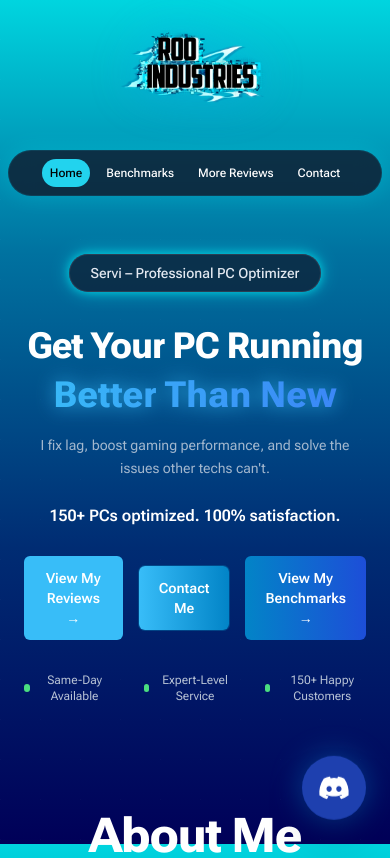
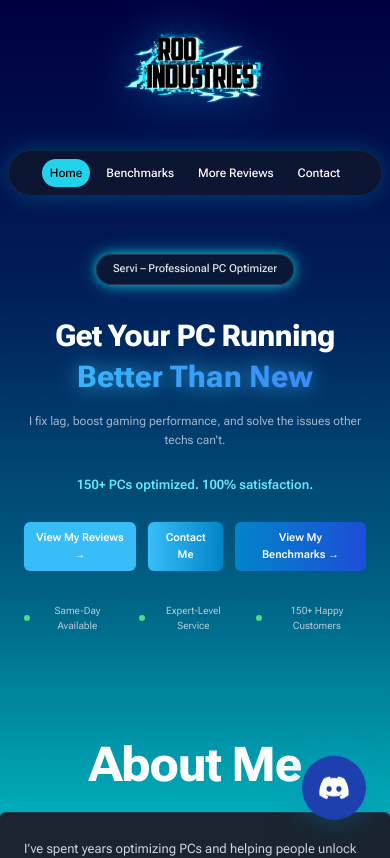
Before and after one commit to LoaiMaher/rooindustries, a React (Create React App) app: page / in a window 390 px wide. Shown: the top 858 px of the page. Built offline with nearby package versions, Linux system fonts and the light colour scheme.

Commit message:
fixed background font sizes on buttons and minor edits.

```diff
--- a/src/App.jsx
+++ b/src/App.jsx
@@ -15,8 +15,8 @@ function App() {
     <Router>
       <div
         className="relative min-h-screen text-white overflow-hidden
-              bg-[linear-gradient(to_bottom,#00d5df_0%,#0072a0_30%,#002c73_65%,#000058_100%)]
-              bg-fixed"
+        bg-[linear-gradient(to_top,#00b7c0_0%,#006185_30%,#001f5a_65%,#000040_100%)]
+        bg-fixed"
       >
         {/* Subtle grid overlay */}
         <div
--- a/src/components/Hero.jsx
+++ b/src/components/Hero.jsx
@@ -5,73 +5,87 @@ export default function Hero() {
   return (
     <header className="pt-28" id="top">
       <section className="mx-auto max-w-3xl px-6 text-center">
+        {/* Tagline */}
         <div
-          className="inline-flex items-center rounded-full border border-slate-700/80 bg-slate-900/70 px-5 py-2
-             shadow-[0_0_10px_rgba(0,255,255,0.6),0_0_20px_rgba(0,255,255,0.4)]"
+          className="inline-flex items-center rounded-full border border-slate-700/80
+                     bg-slate-900/70 px-4 sm:px-5 py-1.5 sm:py-2
+                     shadow-[0_0_10px_rgba(0,255,255,0.6),0_0_20px_rgba(0,255,255,0.4)]"
         >
-          <span className="text-sm font-medium text-slate-200">
+          <span className="text-[11px] sm:text-sm font-medium text-slate-200">
             Servi – Professional PC Optimizer
           </span>
         </div>
 
-        <h1 className="mt-8 text-4xl sm:text-5xl lg:text-6xl font-extrabold leading-tight tracking-tight">
+        {/* Headings */}
+        <h1 className="mt-8 text-3xl sm:text-5xl lg:text-6xl font-extrabold leading-tight tracking-tight">
           Get Your PC Running
         </h1>
         <div
-          className="mt-1 text-4xl sm:text-5xl lg:text-6xl font-extrabold leading-tight
-  bg-gradient-to-r from-sky-400 to-blue-500 text-transparent
-  bg-clip-text drop-shadow-[0_0_10px_rgba(56,189,248,0.7)]"
+          className="mt-1 text-3xl sm:text-5xl lg:text-6xl font-extrabold leading-tight
+                     bg-gradient-to-r from-sky-400 to-blue-500 text-transparent
+                     bg-clip-text drop-shadow-[0_0_10px_rgba(56,189,248,0.7)]"
         >
           Better Than New
         </div>
 
-        <p className="mt-4 text-sm text-slate-300/80 leading-relaxed">
+        {/* Description */}
+        <p className="mt-4 text-xs sm:text-sm text-slate-300/80 leading-relaxed">
           I fix lag, boost gaming performance, and solve the issues other techs
           can't.
         </p>
 
-        <p className="mt-6 font-semibold text-accent">
+        <p className="mt-6 text-[13px] sm:text-base font-semibold text-cyan-300">
           150+ PCs optimized. 100% satisfaction.
         </p>
 
-        <div className="mt-7 flex items-center justify-center gap-4">
+        {/* Buttons */}
+        <div className="mt-7 flex items-center justify-center gap-3 sm:gap-4">
           <a
             href="#homepage-reviews"
-            className="rounded-md bg-gradient-to-r from-sky-400 to-sky-400 px-5 py-3 text-sm font-semibold text-white hover:from-sky-500 hover:to-blue-600 hover:shadow-[0_0_20px_rgba(56,189,248,0.7)] active:translate-y-px transition-all duration-300"
+            className="rounded-md bg-gradient-to-r from-sky-400 to-sky-400
+                       px-3 sm:px-5 py-2 sm:py-3 text-[11px] sm:text-sm font-semibold text-white
+                       hover:from-sky-500 hover:to-blue-600
+                       hover:shadow-[0_0_20px_rgba(56,189,248,0.7)]
+                       active:translate-y-px transition-all duration-300"
           >
             View My Reviews →
           </a>
 
           <Link
             to="/Contact"
-            className="rounded-md bg-gradient-to-r from-sky-400 to-sky-600 px-5 py-3 text-sm font-semibold text-white
-             ring-1 ring-sky-700/50 hover:from-cyan-400 hover:to-sky-500
-             hover:shadow-[0_0_20px_rgba(56,189,248,0.6)] active:translate-y-px
-             transition-all duration-300"
+            className="rounded-md bg-gradient-to-r from-sky-400 to-sky-600
+                       px-3 sm:px-5 py-2 sm:py-3 text-[11px] sm:text-sm font-semibold text-white
+                       ring-1 ring-sky-700/50 hover:from-cyan-400 hover:to-sky-500
+                       hover:shadow-[0_0_20px_rgba(56,189,248,0.6)]
+                       active:translate-y-px transition-all duration-300"
           >
             Contact Me
           </Link>
 
           <Link
             to="/Benchmarks"
-            className="rounded-md bg-gradient-to-r from-sky-600 to-blue-700 px-5 py-3 text-sm font-semibold text-white hover:from-sky-500 hover:to-blue-600 hover:shadow-[0_0_20px_rgba(56,189,248,0.7)] active:translate-y-px transition-all duration-300"
+            className="rounded-md bg-gradient-to-r from-sky-600 to-blue-700
+                       px-3 sm:px-5 py-2 sm:py-3 text-[11px] sm:text-sm font-semibold text-white
+                       hover:from-sky-500 hover:to-blue-600
+                       hover:shadow-[0_0_20px_rgba(56,189,248,0.7)]
+                       active:translate-y-px transition-all duration-300"
           >
             View My Benchmarks →
           </Link>
         </div>
 
-        {/* bullets */}
-        <div className="mt-8 flex items-center justify-center gap-8 text-xs text-slate-300/90">
-          <div className="flex items-center gap-2">
-            <span className="w-2 h-2 rounded-full bg-green-400"></span>
+        {/* Bullets */}
+        <div className="mt-8 flex items-center justify-center gap-5 sm:gap-8 text-[10px] sm:text-xs text-slate-300/90">
+          <div className="flex items-center gap-1.5 sm:gap-2">
+            <span className="w-1.5 h-1.5 sm:w-2 sm:h-2 rounded-full bg-green-400"></span>
             <span>Same-Day Available</span>
           </div>
-          <div className="flex items-center gap-2">
-            <span className="w-2 h-2 rounded-full bg-green-400"></span>
+          <div className="flex items-center gap-1.5 sm:gap-2">
+            <span className="w-1.5 h-1.5 sm:w-2 sm:h-2 rounded-full bg-green-400"></span>
             <span>Expert-Level Service</span>
           </div>
-          <div className="flex items-center gap-2">
-            <span className="w-2 h-2 rounded-full bg-green-400"></span>
+          <div className="flex items-center gap-1.5 sm:gap-2">
+            <span className="w-1.5 h-1.5 sm:w-2 sm:h-2 rounded-full bg-green-400"></span>
             <span>150+ Happy Customers</span>
           </div>
         </div>
--- a/src/components/Navbar.jsx
+++ b/src/components/Navbar.jsx
@@ -39,7 +39,7 @@ export default function Navbar() {
     ${
       isPastLogo
         ? "fixed top-5"
-        : "absolute top-[7.2rem] max-[639px]:top-[6.5rem] max-[479px]:top-[3rem]"
+        : "absolute top-[2.8rem] max-[639px]:top-[6.5rem] max-[479px]:top-[3rem]"
     }
   `}
     >
```
